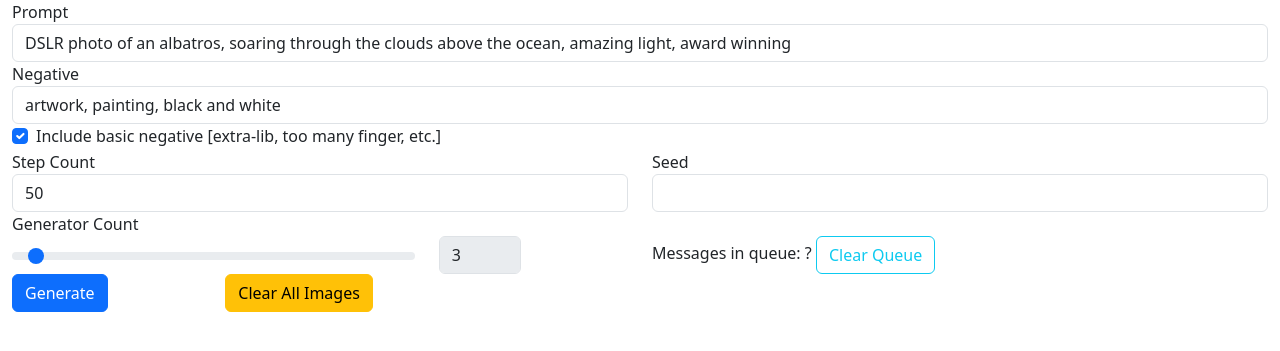
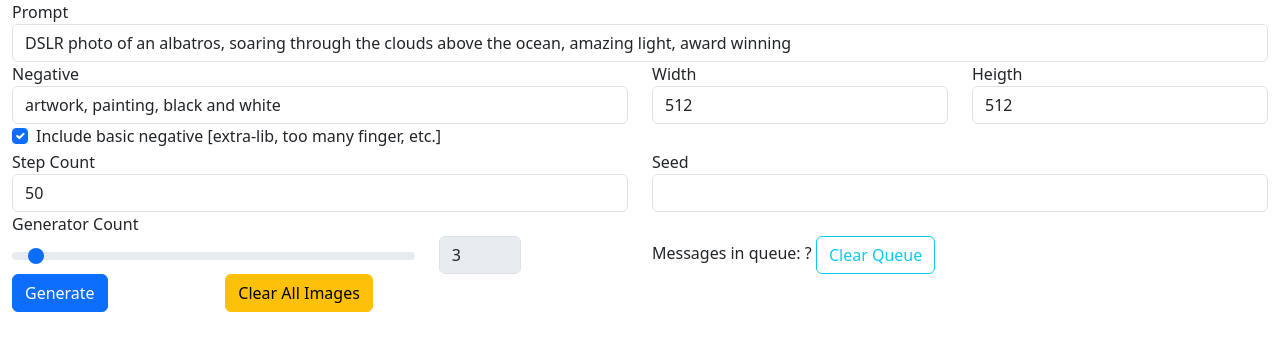
Before and after one commit to rgary87/stable_diffusion_custom_ui, a Flask app: page / in a window 1280 px wide. Shown: the top 351 px of the page. Run offline with Flask 2, Linux system fonts and the light colour scheme; some libraries are stand-ins or nearby versions.

Commit message:
add resolution

```diff
--- a/server.py
+++ b/server.py
@@ -16,11 +16,6 @@ prompts = []
 
 def signal_handler(sig, frame):
     print("Vous avez appuyé sur CTRL+C!")
-    global prompts
-    print(f'Prompts are: {prompts}')
-    with open('static/history', 'w') as history:
-        for p in prompts:
-            history.write(f'{p}\n')
     exit(0)
 
 signal.signal(signal.SIGINT, signal_handler)
@@ -35,8 +30,12 @@ def broadcast_queue_lenght():
 
 def add_prompt_to_history(prompt):
     global prompts
+    print(f'Prompts are: {prompts}')
     if prompt not in prompts:
         prompts.insert(0, prompt)
+    with open('static/history', 'w') as history:
+        for p in prompts:
+            history.write(f'{p}\n')
 
 
 def process_queue(message):
@@ -47,6 +46,8 @@ def process_queue(message):
     negative = message.get('negative', '')
     steps = int(message.get('step_count', '60'))
     seed = message.get('seed', random.randint(0, 99999999999999))
+    width = int(message.get('width', 512))
+    heigth = int(message.get('heigth', 512))
     if seed == '' or type(seed) == str:
         seed = random.randint(0, 99999999999999)
     to_generate = int(message.get('generate_count', 4))
@@ -62,7 +63,7 @@ def process_queue(message):
             if queue_length <= 0:
                 queue_length = 0
                 break
-            (image_path, image_seed) = gen.generate_single(prompt=prompt, negative_prompt=negative, step=steps, seed=seed, dir_path=dir_path, idx=idx)
+            (image_path, image_seed) = gen.generate_single(prompt=prompt, negative_prompt=negative, step=steps, seed=seed, dir_path=dir_path, idx=idx, width=width, heigth=heigth)
             with open(image_path, "rb") as f:
                 image_data = f.read()
             image64 = base64.b64encode(image_data).decode('utf-8')
@@ -110,5 +111,6 @@ if __name__ == '__main__':
             pass
     with open('static/history', 'r') as history:
         for p in history:
-            prompts.append(p)
+            if p.strip() != '':
+                prompts.append(p.strip())
     socketio.run(app, host='0.0.0.0', port=8000, debug=True)
--- a/static/js/scripts.js
+++ b/static/js/scripts.js
@@ -10,5 +10,7 @@ function reprocess(seed) {
     var prompt = document.getElementById("prompt").value;
     var negative = document.getElementById("negative").value;
     var step_count = document.getElementById("step-count").value;
-    sendMessage(prompt, negative, seed, step_count, '1')
+    var width = document.getElementById("width").value;
+    var heigth = document.getElementById("heigth").value;
+    sendMessage(prompt, negative, seed, step_count, '1', width, heigth)
 }
--- a/static/js/socket.js
+++ b/static/js/socket.js
@@ -16,13 +16,15 @@ socket.on('message', function (message) {
     updateQueueLength(message.queue_length)
 });
 
-function sendMessage(prompt, negative, seed, step_count, generate_count) {
+function sendMessage(prompt, negative, seed, step_count, generate_count, width, heigth) {
     var prompt = prompt || document.getElementById("prompt").value;
     var negative = negative || document.getElementById("negative").value;
     if (document.getElementById('basicNeg').checked) {
         negative += ', disfigured, kitschy, ugly, oversaturated, low-res, deformed, blurry, extra lib, too many fingers'
     }
     var seed = seed || document.getElementById("seed").value;
+    var width = width || document.getElementById("width").value;
+    var heigth = heigth || document.getElementById("heigth").value;
     var step_count = step_count || document.getElementById("step-count").value;
     var generate_count = generate_count || document.getElementById("generator-count").value;
     current_to_gen = generate_count;
@@ -32,7 +34,9 @@ function sendMessage(prompt, negative, seed, step_count, generate_count) {
             "negative": negative,
             "seed": seed,
             "step_count": step_count,
-            "generate_count": generate_count
+            "generate_count": generate_count,
+            "width": width,
+            "heigth": heigth,
         }
     ));
     displayLoading(createLoadingImage());
--- a/templates/index.html
+++ b/templates/index.html
@@ -30,11 +30,25 @@
 							value="DSLR photo of an albatros, soaring through the clouds above the ocean, amazing light, award winning">
 					</div>
 				</div>
-				<div class="col-md-12">
+			</div>
+			<div class="row">
+				<div class="col-md-6">
 					<div class="form-group">
 						<label for="negative">Negative</label>
 						<input type="text" class="form-control" id="negative"
 							value="artwork, painting, black and white">
+					</div>
+				</div>
+ 				<div class="col-md-3">
+					<div class="form-group">
+						<label for="width">Width</label>
+						<input type="number" class="form-control" id="width" value="512">
+					</div>
+				</div>
+				<div class="col-md-3">
+					<div class="form-group">
+						<label for="heigth">Heigth</label>
+						<input type="number" class="form-control" id="heigth" value="512">
 					</div>
 				</div>
 
```
Also changed, not shown: generator.py (+13 -7 lines), 1 other file.
